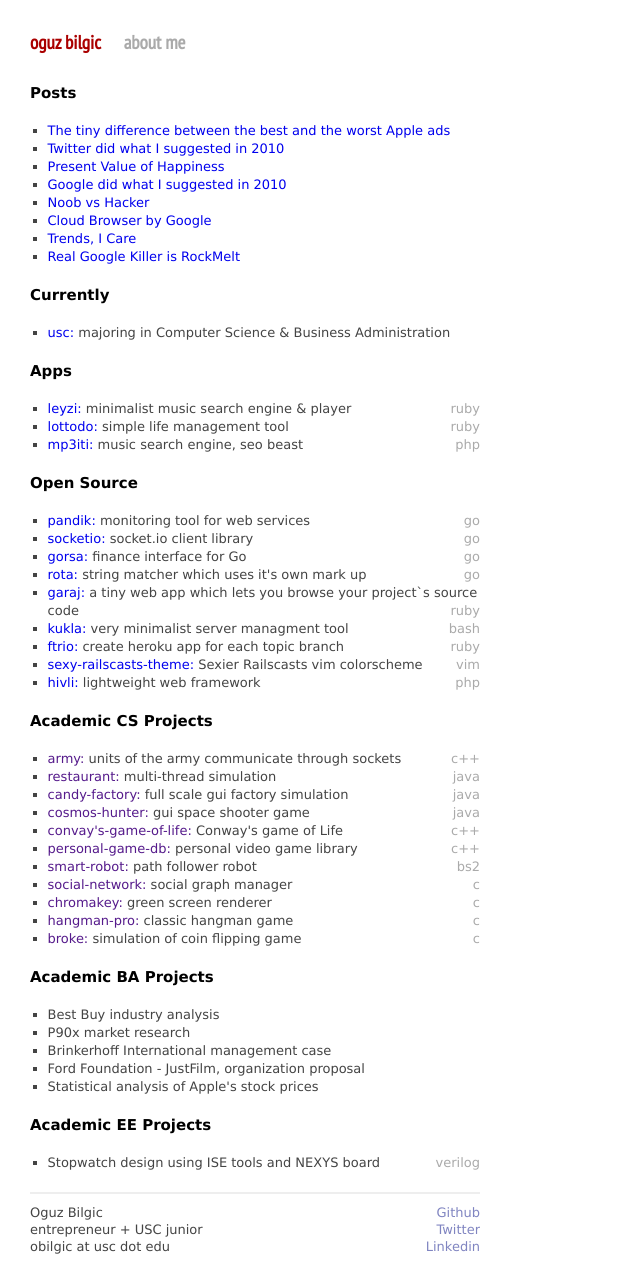
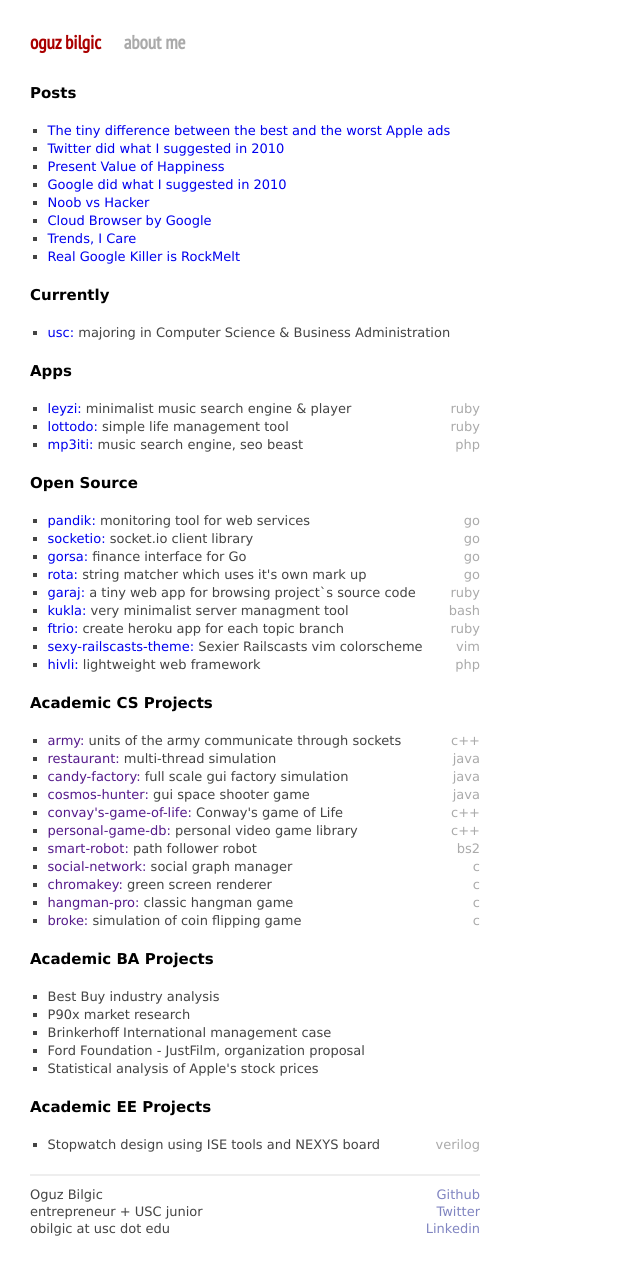
Before and after one commit to oguzbilgic/oguzbilgic.github.com, a Jekyll site: the page built from index.html, in a window 1280 px wide. Shown: the whole page, without its empty margins (0-640 px from the left). Built offline with Jekyll 4.4.1, drawn with Linux system fonts in a browser that asks for light colours; Markdown is read by kramdown in place of the engine named in the settings.

Commit message:
Update index.html

```diff
--- a/index.html
+++ b/index.html
@@ -29,7 +29,7 @@
     <li><a href="http://github.com/oguzbilgic/socketio/">socketio:</a> socket.io client library <span class="lang">go</span></li>
     <li><a href="http://github.com/oguzbilgic/gorsa/">gorsa:</a> finance interface for Go <span class="lang">go</span></li>
     <li><a href="http://github.com/oguzbilgic/rota/">rota:</a> string matcher which uses it's own mark up <span class="lang">go</span></li>
-    <li><a href="http://github.com/oguzbilgic/garaj/">garaj:</a> a tiny web app which lets you browse your project`s source code <span class="lang">ruby</span></li>
+    <li><a href="http://github.com/oguzbilgic/garaj/">garaj:</a> a tiny web app for browsing project`s source code <span class="lang">ruby</span></li>
     <li><a href="http://github.com/oguzbilgic/kukla/">kukla:</a> very minimalist server managment tool <span class="lang">bash</span></li>
     <li><a href="http://github.com/oguzbilgic/ftrio/">ftrio:</a> create heroku app for each topic branch <span class="lang">ruby</span></li>
     <li><a href="http://github.com/oguzbilgic/sexy-railscasts-theme/">sexy-railscasts-theme:</a> Sexier Railscasts vim colorscheme <span class="lang">vim</span></li>
```
